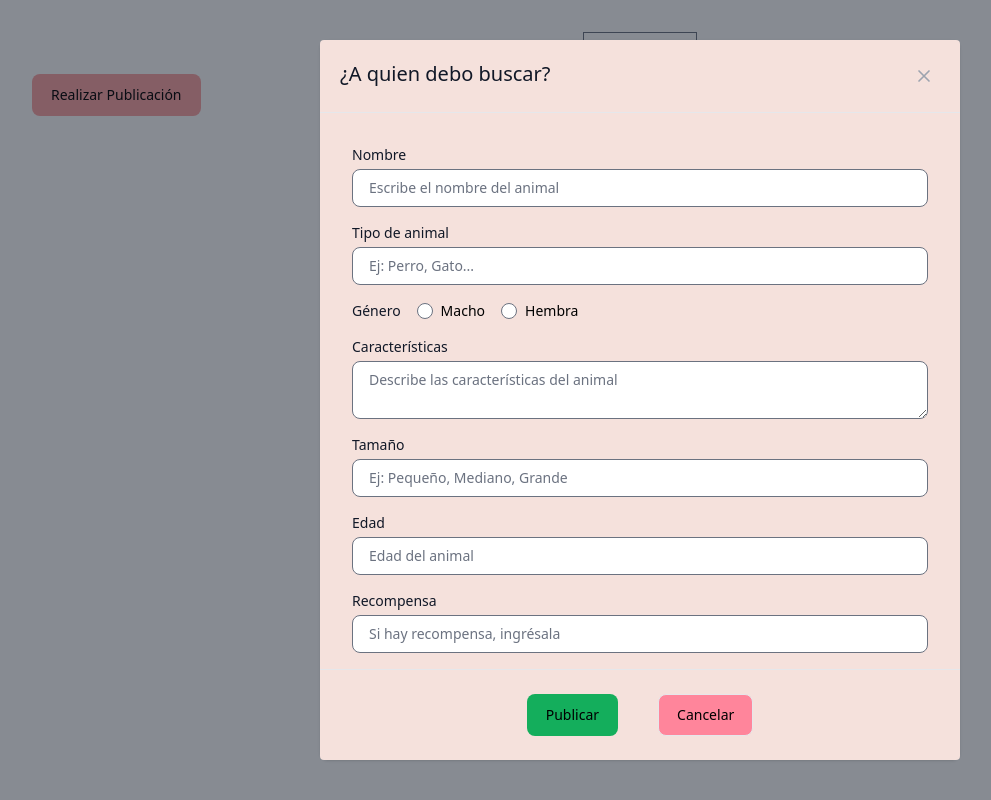
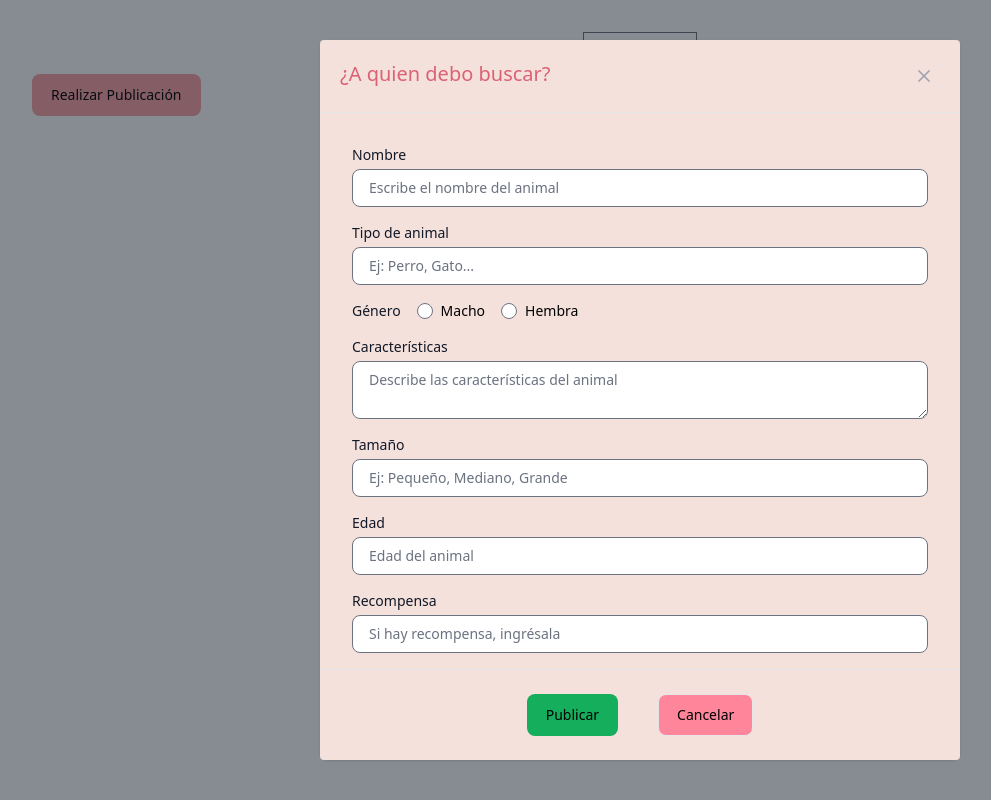
Before and after one commit to davichano/pet-paw-mir, a React (Vite) app: page /feed in a window 1280 px wide. Both pictures are taken after a click on the button "Realizar Publicación". Shown: the whole page, without its empty margins (0-991 px from the left). Built offline with nearby package versions, Linux system fonts and the light colour scheme.

Commit message:
style(add title style): :sparkles:

```diff
--- a/src/components/ModalForm.jsx
+++ b/src/components/ModalForm.jsx
@@ -19,7 +19,7 @@ export function ModalFormulario() {
 
         onClose={() => setOpenModal(false)}
       >
-        <Modal.Header className="bg-[#F5E1DC] text-white flex justify-center">¿A quien debo buscar?</Modal.Header>
+        <Modal.Header className="bg-[#F5E1DC]"><p className="text-[#DA6274] items-center">¿A quien debo buscar?</p></Modal.Header>
         <Modal.Body className="bg-[#F5E1DC]">
           <div className="space-y-4 p-2">
             <FormField
```
